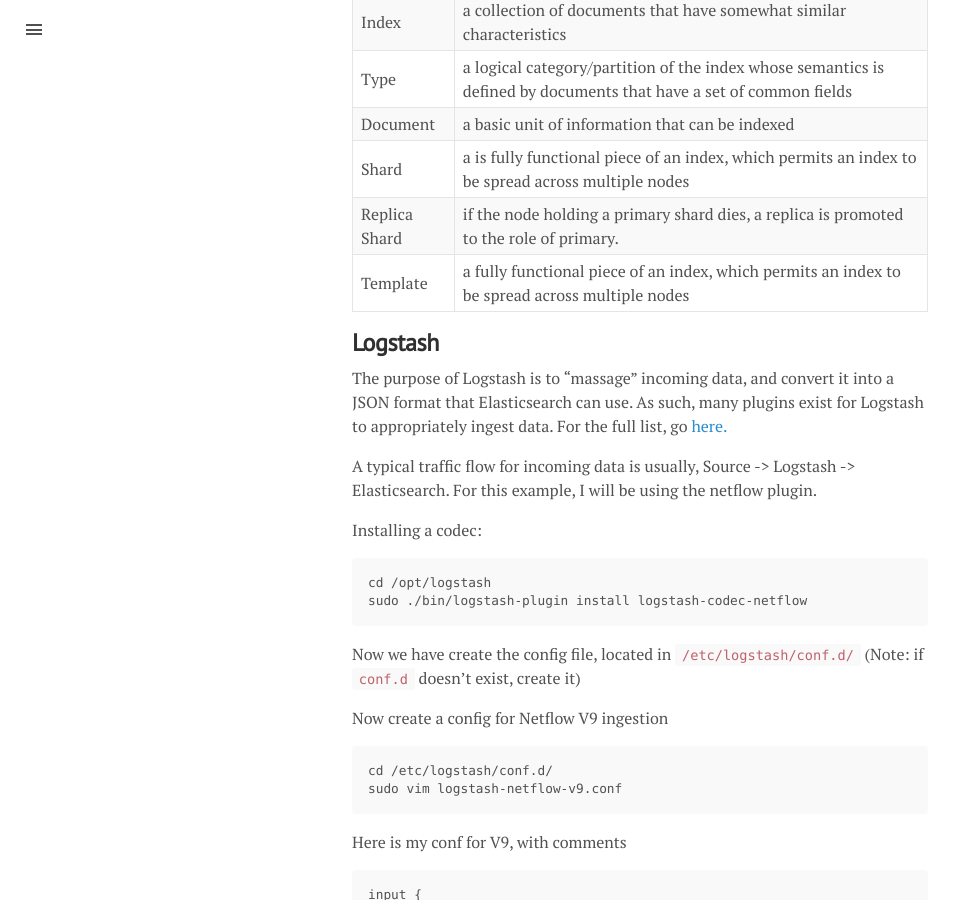
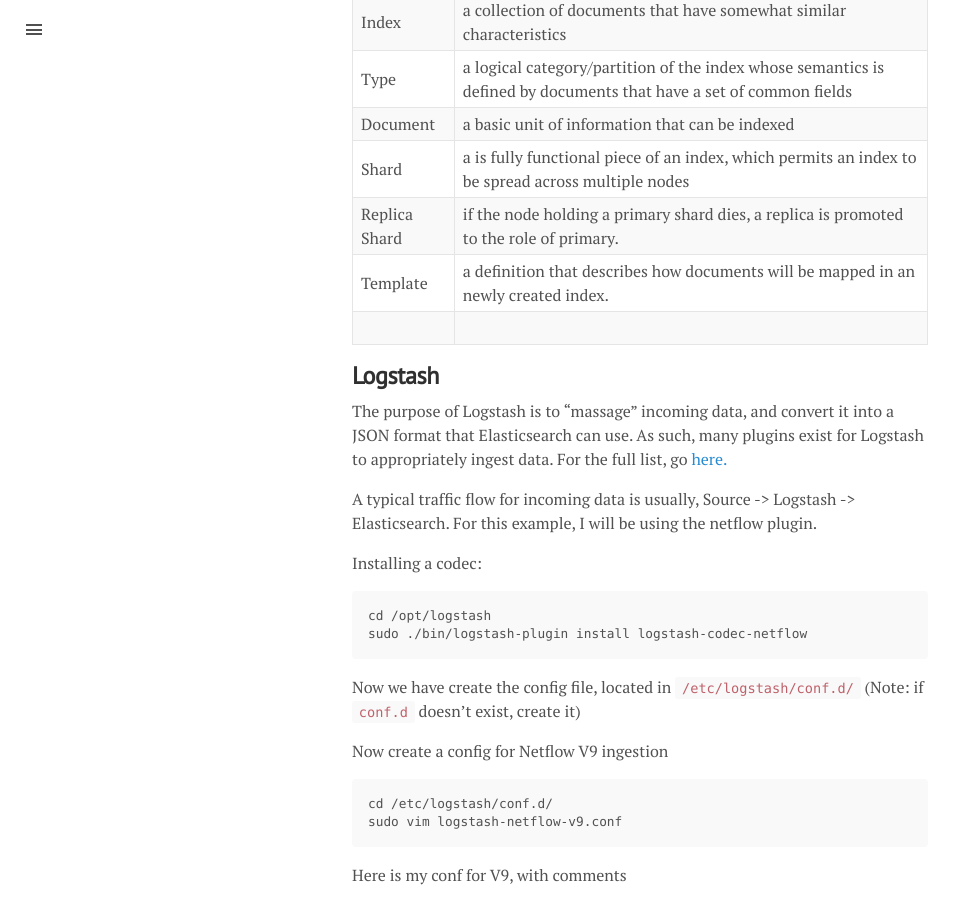
Before and after one commit to mathewmerrick/mathewmerrick.github.io, a Jekyll site: the page built from _posts/2016-08-12-one-page-elk.markdown, in a window 1280 px wide and 900 px high, scrolled down 4217 px. Shown: the whole window, without its empty margins (0-965 px from the left). Built offline with Jekyll 4.4.1, drawn with Linux system fonts in a browser that asks for light colours.

Commit message:
Post update: One Page ELK

```diff
--- a/_posts/2016-08-12-one-page-elk.markdown
+++ b/_posts/2016-08-12-one-page-elk.markdown
@@ -215,7 +215,8 @@
 | Document | a basic unit of information that can be indexed                                                                              |
 | Shard    | a is fully functional piece of an index, which permits an index to be spread across multiple nodes                           |
 | Replica Shard  | if the node holding a primary shard dies, a replica is promoted to the role of primary.                           |
-| Template | a fully functional piece of an index, which permits an index to be spread across multiple nodes                              |
+| Template | a definition that describes how documents will be mapped in an newly created index.
+                              |
 
 
 
```
